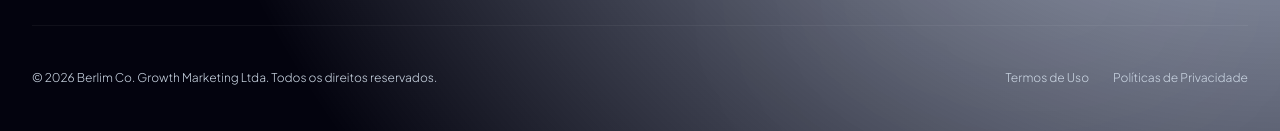
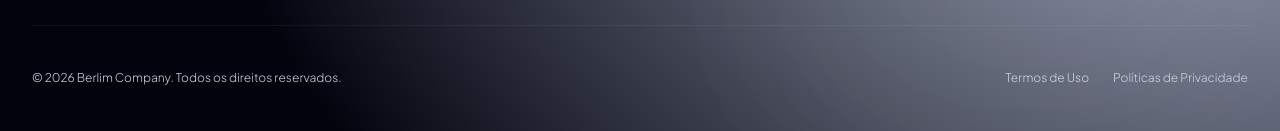
Before and after one commit to HudsonAlb/site-berlim, a React (Vite) app: page / in a window 1280 px wide. Shown: the part 7103-7234 px from the top of the page. Built offline with nearby package versions, Linux system fonts and the light colour scheme.

Commit message:
fix - Name of the company changed to Berlim Company

```diff
--- a/src/components/Footer.tsx
+++ b/src/components/Footer.tsx
@@ -132,7 +132,7 @@ export default function Footer() {
         {/* Bottom copyright */}
         <div className="pt-10 flex flex-col sm:flex-row items-center justify-between text-xs text-slate-300 font-light gap-4">
           <div className="text-left">
-            © {new Date().getFullYear()} Berlim Co. Growth Marketing Ltda. Todos os direitos reservados.
+            © {new Date().getFullYear()} Berlim Company. Todos os direitos reservados.
           </div>
           <div className="flex space-x-6">
             <a href="#" className="hover:text-white transition-colors">Termos de Uso</a>
```
